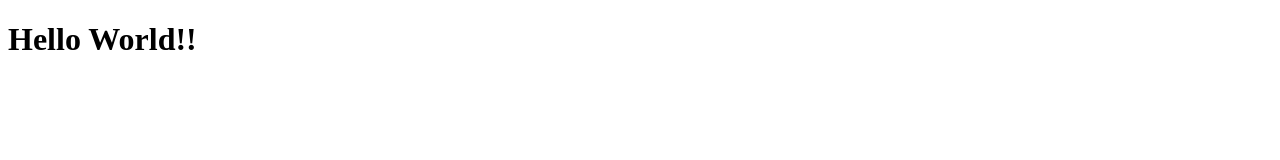
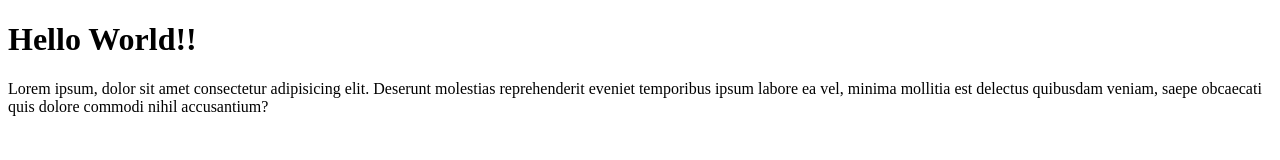
Before and after one commit to dzikriibra/learn-git-test, a plain HTML site: page index.html in a window 1280 px wide. Drawn offline with Linux system fonts and the light colour scheme.

Commit message:
Menambahkan paragraf di file index.html dan menambah beberapa catatan di file readme.md

```diff
--- a/index.html
+++ b/index.html
@@ -7,5 +7,8 @@
   </head>
   <body>
     <h1>Hello World!!</h1>
+    <p>
+      Lorem ipsum, dolor sit amet consectetur adipisicing elit. Deserunt molestias reprehenderit eveniet temporibus ipsum labore ea vel, minima mollitia est delectus quibusdam veniam, saepe obcaecati quis dolore commodi nihil accusantium?
+    </p>
   </body>
 </html>
```
Also changed, not shown: 1 other file.
